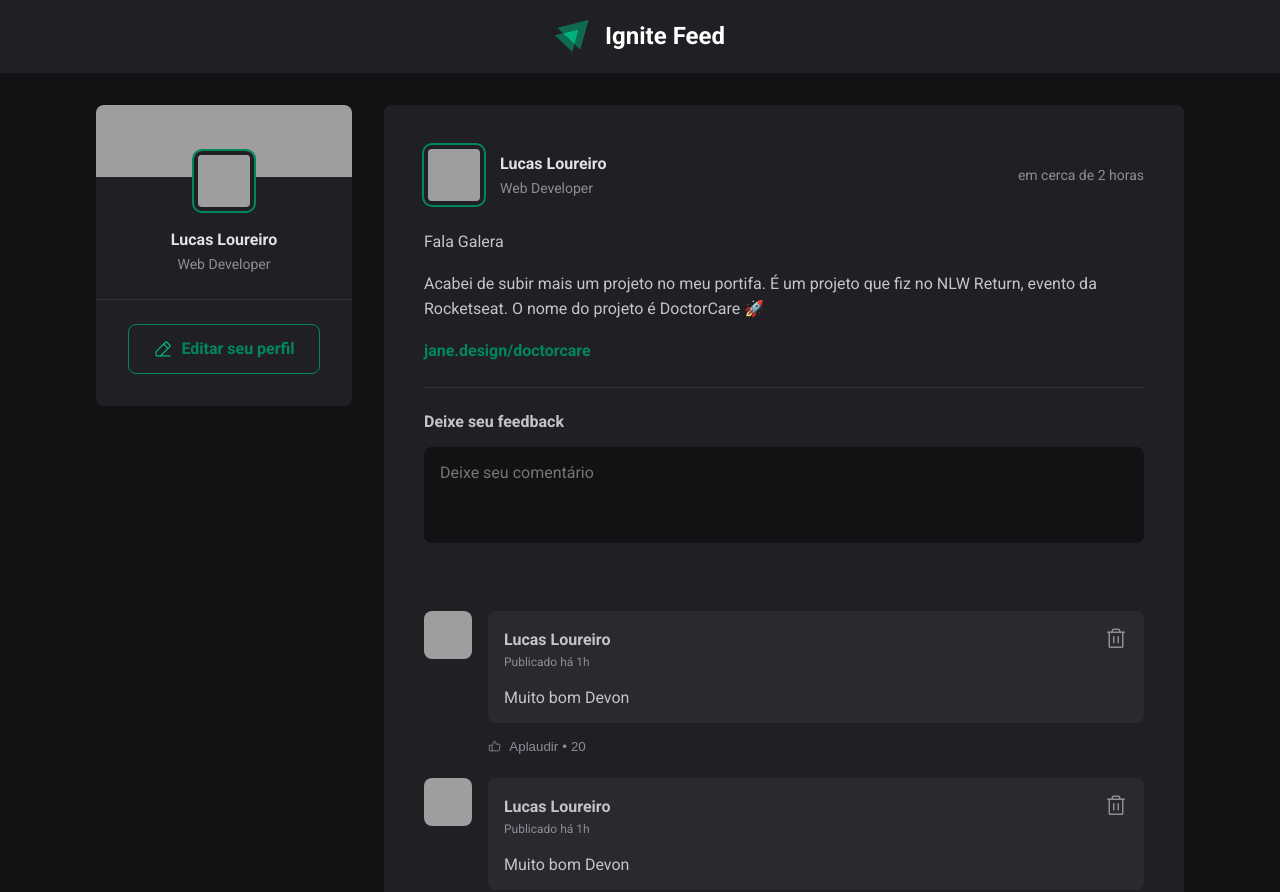
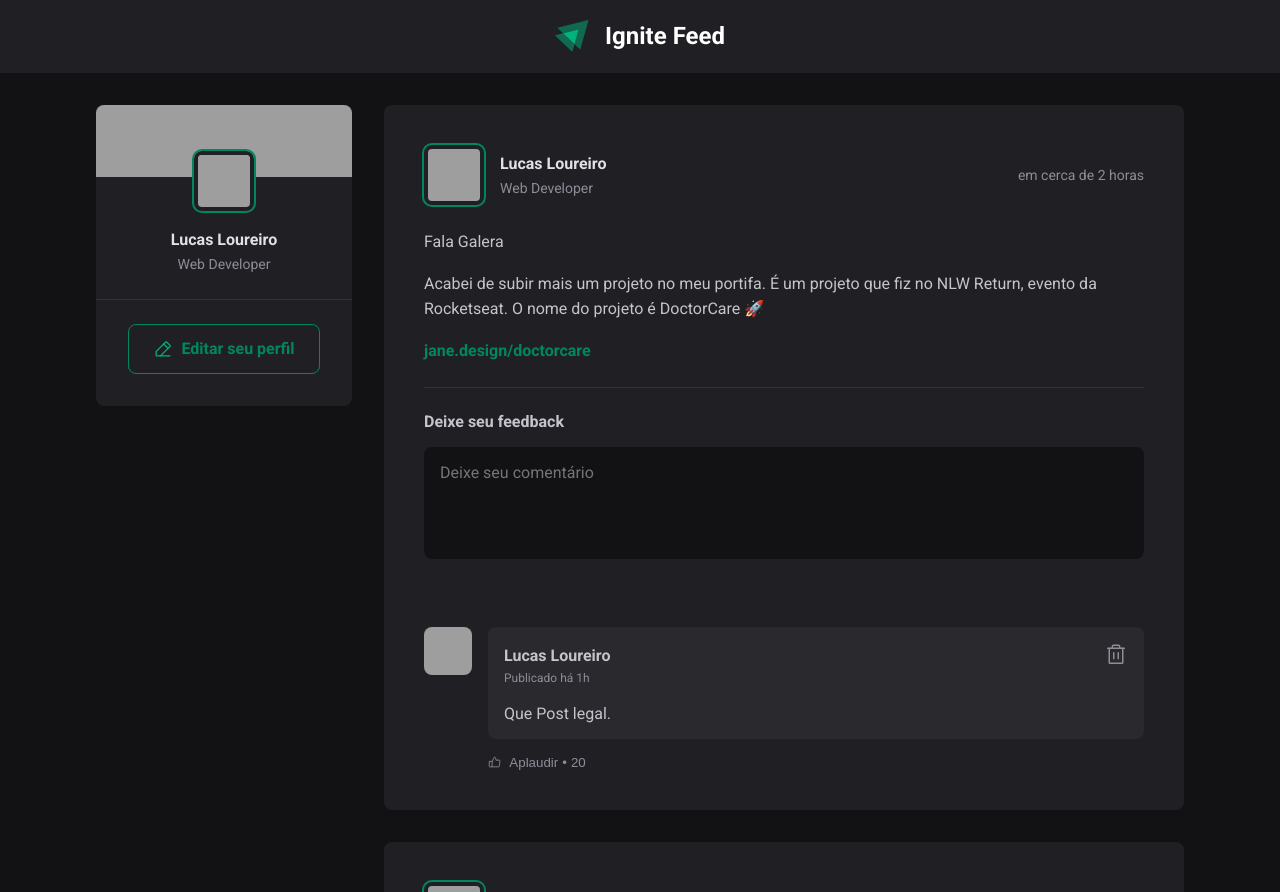
Before and after one commit to LucasLoureiro08/IgniteFeed, a React (Vite) app: page / in a window 1280 px wide. Shown: the top 892 px of the page. Built offline with nearby package versions, Linux system fonts and the light colour scheme; grey boxes are pictures that could not be loaded.

Commit message:
Adding the Delete Comment Feature

```diff
--- a/src/App.jsx
+++ b/src/App.jsx
@@ -51,6 +51,7 @@
           posts.map(post => {
             return (
             <Post
+              key={post.id}
               author={post.author}
               content={post.content}
               publishedAt={post.publishedAt}
--- a/src/components/Comment.jsx
+++ b/src/components/Comment.jsx
@@ -2,7 +2,12 @@
 import styles from './Comment.module.css'
 import { Avatar } from './Avatar'
 
-export function Comment(){
+export function Comment({ content, onDeleteComment }){
+
+    function handleDeleteComment() {
+        onDeleteComment(content);
+      }
+
     return (
         <div className={styles.comment}>
             <Avatar  hasBorder = {false} src="https://avatars.githubusercontent.com/u/116582484?v=4" alt="" />
@@ -13,12 +18,16 @@
                             <strong>Lucas Loureiro</strong>
                             <time className={styles.authorTime} title="07 de Junho ás 15:45" dateTime="2023-06-7 15:45:00">Publicado há 1h</time>
                         </div>
-                        <button className={styles.trashButtom} title='Excluir Comentário'>
-                            <Trash size={24} />
+                        <button
+                            className={styles.trashButtom}
+                            title='Excluir Comentário'
+                            onClick={ handleDeleteComment }>
+                            <Trash size={24}
+                        />
                         </button>
 
                     </header>
-                    <p>Muito bom Devon</p>
+                    <p>{content}</p>
                 </div>
                 <footer >
                     <button>
--- a/src/components/Post.jsx
+++ b/src/components/Post.jsx
@@ -3,17 +3,48 @@
 import styles from './Post.module.css'
 import { Comment } from './Comment.jsx'
 import { Avatar } from './Avatar'
+import { useState } from 'react'
+
+
+
 
 export function Post({ author, publishedAt, content }) {
 
-    const publishedDateFormatted = format(publishedAt, "d 'de' LLLL 'às' HH:mm'h'", {
+    const publishedDateFormatted = format(publishedAt, "d 'de' LLLL 'às' HH:mm'h'",{
         locale: ptBR
     })
 
-    const publishedDateRelativeToNow = formatDistanceToNow(publishedAt, {
+    const publishedDateRelativeToNow = formatDistanceToNow(publishedAt,{
         locale: ptBR,
         addSuffix: true,
     })
+
+    const [newCommentText, setNewCommentText] = useState('');
+
+    const [comments, setComments] = useState([
+        "Que Post legal."
+    ])
+// função para criar um novo comentário
+    function handleCreateNewComment() {
+        event.preventDefault();
+
+        const newCommentText = event.target.comment.value;
+
+        setComments([...comments, newCommentText ]);
+        setNewCommentText('');
+    }
+
+    function handleNewCommentChange() {
+        setNewCommentText(event.target.value);
+    }
+
+    function deleteComment(commentToDelete) {
+        const commentsWithoutDeletedOne = comments.filter(comment => {
+          return comment !== commentToDelete;
+        })
+
+        setComments(commentsWithoutDeletedOne);
+    }
 
     return (
         <article className={styles.post}>
@@ -33,15 +64,23 @@
             <div className={styles.content}>
                 {content.map(line => {
                 if (line.type === 'paragraph') {
-                return <p>{line.content}</p>;
+                    return <p key={line.content}>{line.content}</p>;
                 } else if (line.type === 'link') {
-                return <p><a href="#">{line.content}</a></p>
+                    return <p key={line.content}><a href="#">{line.content}</a></p>
                 }
                 })}
             </div>
-        <form className={styles.commentArea}>
+            <form
+                onSubmit={handleCreateNewComment}
+                className={styles.commentArea}
+            >
                 <strong>Deixe seu feedback</strong>
+
                 <textarea
+                    name='comment'
+                    value={newCommentText}
+
+                    onChange={handleNewCommentChange}
                     placeholder='Deixe seu comentário'
                 />
                 <footer>
@@ -53,10 +92,16 @@
             </form>
 
             <div className={styles.commentList}>
-            <Comment />
-            <Comment />
-            <Comment />
-            <Comment />
+                {comments.map(comment => {
+                    return (
+                        <Comment
+                            key={comment}
+                            content={comment}
+                            onDeleteComment={deleteComment}
+                        />
+                    )
+                })}
+
             </div>
 
     </article>
--- a/src/components/Post.module.css
+++ b/src/components/Post.module.css
@@ -76,10 +76,12 @@
 
 .commentArea textarea {
     width: 100%;
-    height: 6rem;
+    height: 7rem;
+    padding: 0.75rem;
     background: #121214;
     color: var(--gray-300);
     resize: none;
+    overflow: hidden;
     margin-bottom: 1rem;
     border-radius: 8px;
     border: 1px solid var(--green-100);
```
Lines whose indentation alone changed are shown as unchanged.
